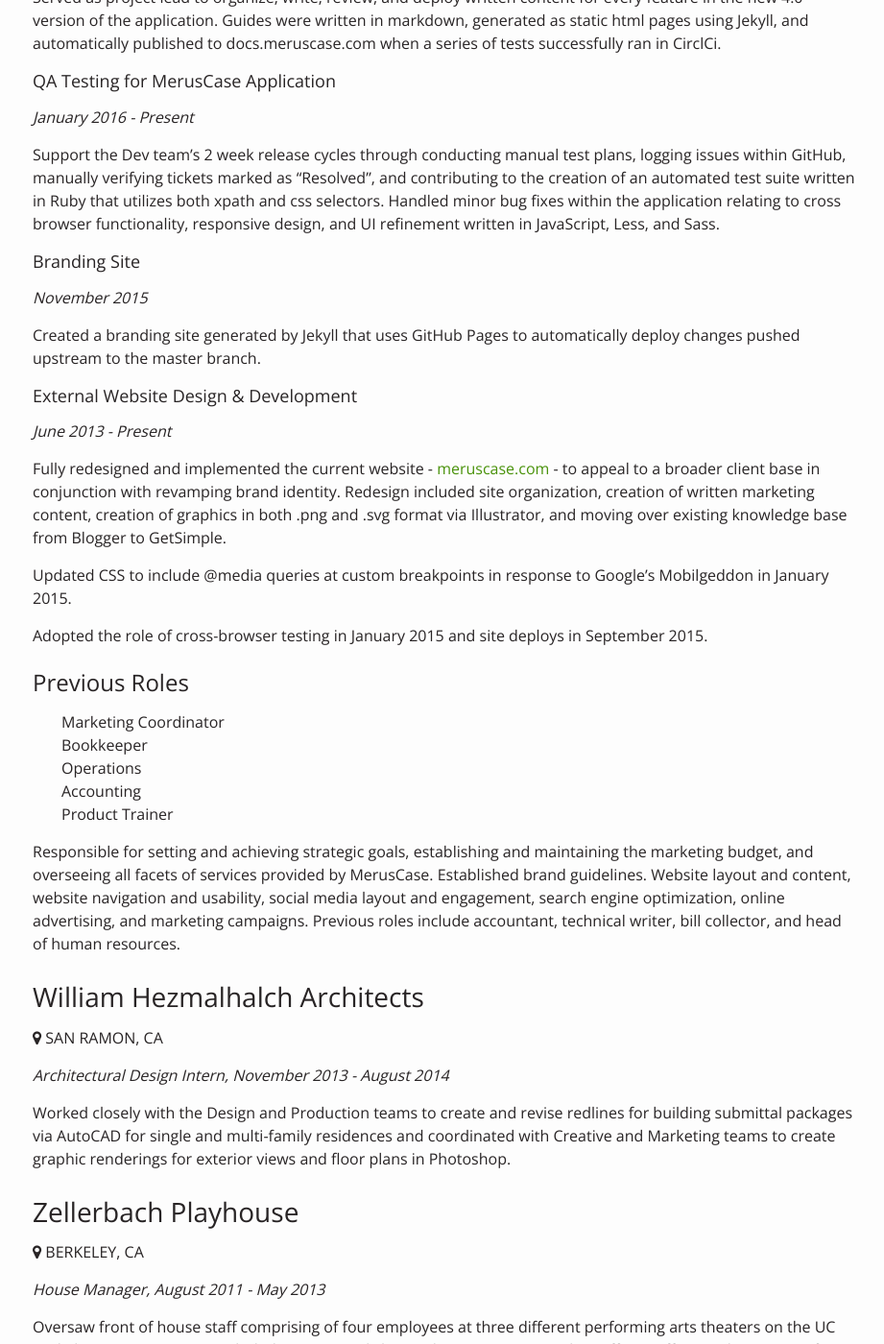
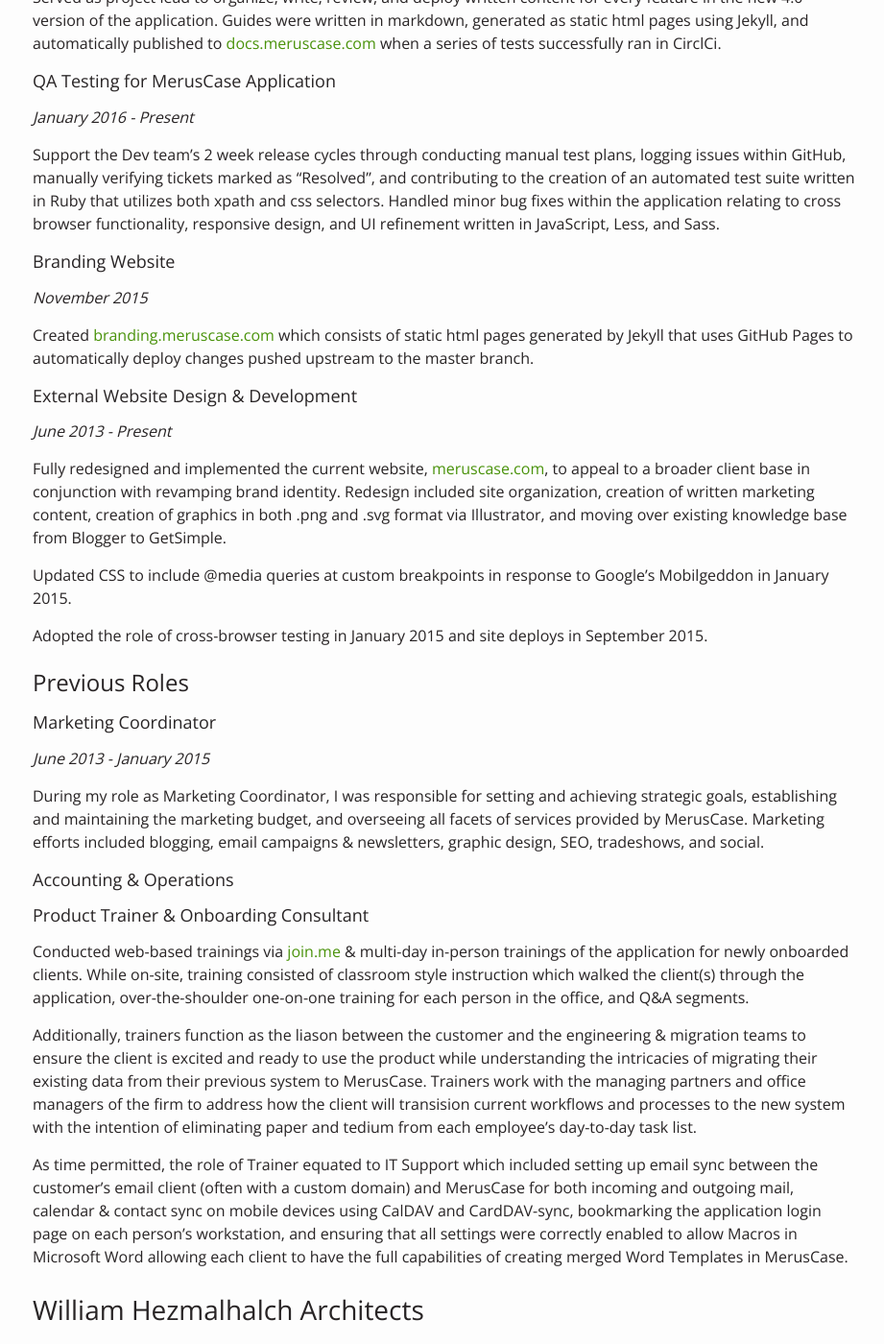
Before and after one commit to kaitlynnefuery/kaitlynnefuery.github.io, a Jekyll site: the page built from _resume/02-experience.md, in a window 1280 px wide and 1400 px high, scrolled down 796 px. Shown: the whole window at 96% size, without its empty margins (176-1097 px from the left). Built offline with Jekyll 4.4.1, drawn with Linux system fonts in a browser that asks for light colours; nearby versions of some CDN libraries; some of the changed text lies outside the part shown.

Commit message:
updates to content in experience

```diff
--- a/CNAME
+++ /dev/null
@@ -1 +0,0 @@
-www.kaitlynnefuery.github.io
--- a/_includes/contact_form.html
+++ b/_includes/contact_form.html
@@ -3,7 +3,7 @@
     <p>Get in touch by using the form to the right. I'd love to hear from you!</p>
 </div>
 
-<form class="col-lg-8 col-md-8 col-sm-8">
+<form action ="index.html" method="post" class="col-lg-8 col-md-8 col-sm-8">
     <div class="form-group">
         <label for="inputFirstName">First Name</label>
         <input type="text" class="form-control" id="inputFirstName" placeholder="Sam">
@@ -21,7 +21,7 @@
 
     <div class="form-group">
         <label for="inputMessage">Message</label>
-        <input type="text" class="form-control" id="inputMessage" placeholder="">
+        <textarea type="text" class="form-control" id="inputMessage"></textarea>
     </div>
 
     <button type="submit" class="btn btn-primary">SEND</button>
--- a/_resume/02-experience.md
+++ b/_resume/02-experience.md
@@ -18,8 +18,8 @@
 _Project Lead, December 2015 - February 2016_
 
 Served as project lead to organize, write, review, and deploy written content for every feature in the new 4.0 version of the application.
-Guides were written in markdown, generated as static html pages using Jekyll, and automatically published to docs.meruscase.com when a series
-of tests successfully ran in CirclCi.
+Guides were written in markdown, generated as static html pages using Jekyll, and automatically published to
+[docs.meruscase.com](http://docs.meruscase.com){:target="_blank"} when a series of tests successfully ran in CirclCi.
 
 #### QA Testing for MerusCase Application
 
@@ -30,17 +30,18 @@
 Handled minor bug fixes within the application relating to cross browser functionality, responsive design, and UI refinement written in
 JavaScript, Less, and Sass.
 
-#### Branding Site
+#### Branding Website
 
 _November 2015_
 
-Created a branding site generated by Jekyll that uses GitHub Pages to automatically deploy changes pushed upstream to the master branch.
+Created [branding.meruscase.com](http://branding.meruscase.com){:target="_blank"} which consists of static html pages generated by Jekyll
+that uses GitHub Pages to automatically deploy changes pushed upstream to the master branch.
 
 #### External Website Design & Development
 
 _June 2013 - Present_
 
-Fully redesigned and  implemented the current website - <a href="http://www.meruscase.com">meruscase.com</a> - to appeal to a broader
+Fully redesigned and  implemented the current website, [meruscase.com](http://www.meruscase.com){:target="_blank"}, to appeal to a broader
 client base in conjunction with revamping brand identity. Redesign included site organization, creation of written marketing content,
 creation of graphics in both .png and .svg format via Illustrator, and moving over existing knowledge base from Blogger to GetSimple.
 
@@ -50,23 +51,36 @@
 
 ### Previous Roles
 
-+ Marketing Coordinator
-+ Bookkeeper
-+ Operations
-+ Accounting
-+ Product Trainer
+#### Marketing Coordinator
 
-Responsible for setting and achieving strategic
-goals, establishing and maintaining the
-marketing budget, and overseeing all facets of
-services provided by MerusCase. Established
-brand guidelines. Website layout and content,
-website navigation and usability, social media
-layout and engagement, search engine
-optimization, online advertising, and marketing
-campaigns. Previous roles include accountant,
-technical writer, bill collector, and head of
-human resources.
+_June 2013 - January 2015_
+
+During my role as Marketing Coordinator, I was responsible for setting and achieving strategic goals, establishing and maintaining the
+marketing budget, and overseeing all facets of services provided by MerusCase. Marketing efforts included blogging, email campaigns & newsletters,
+graphic design, SEO, tradeshows, and social.
+
+#### Accounting & Operations
+
+
+
+#### Product Trainer & Onboarding Consultant
+
+Conducted web-based trainings via [join.me](join.me){:target="_blank"} & multi-day in-person
+trainings of the application for newly onboarded clients. While on-site, training consisted of classroom style instruction
+which walked the client(s) through the application, over-the-shoulder one-on-one training for each person in the office,
+and Q&A segments.
+
+Additionally, trainers function as  the liason between the customer and the engineering & migration teams
+to ensure the client is excited and ready to use the product while understanding the intricacies of migrating their existing data
+from their previous system to MerusCase. Trainers work with the managing partners and office managers of the firm to address how the client
+will transision current workflows and processes to the new system with the intention of eliminating paper and tedium from each employee's
+day-to-day task list.
+
+As time permitted, the role of Trainer equated to IT Support which included setting up email sync between the customer's email client (often
+with a custom domain) and MerusCase for both incoming and outgoing mail, calendar & contact sync on mobile devices using CalDAV and CardDAV-sync,
+bookmarking the application login page on each person's workstation, and ensuring that all settings were correctly enabled to allow Macros
+in Microsoft Word allowing each client to have the full capabilities of creating merged Word Templates in MerusCase.
+
 
 ## William Hezmalhalch Architects
 
```
Also changed, not shown: index.html (line endings or trailing spaces).
